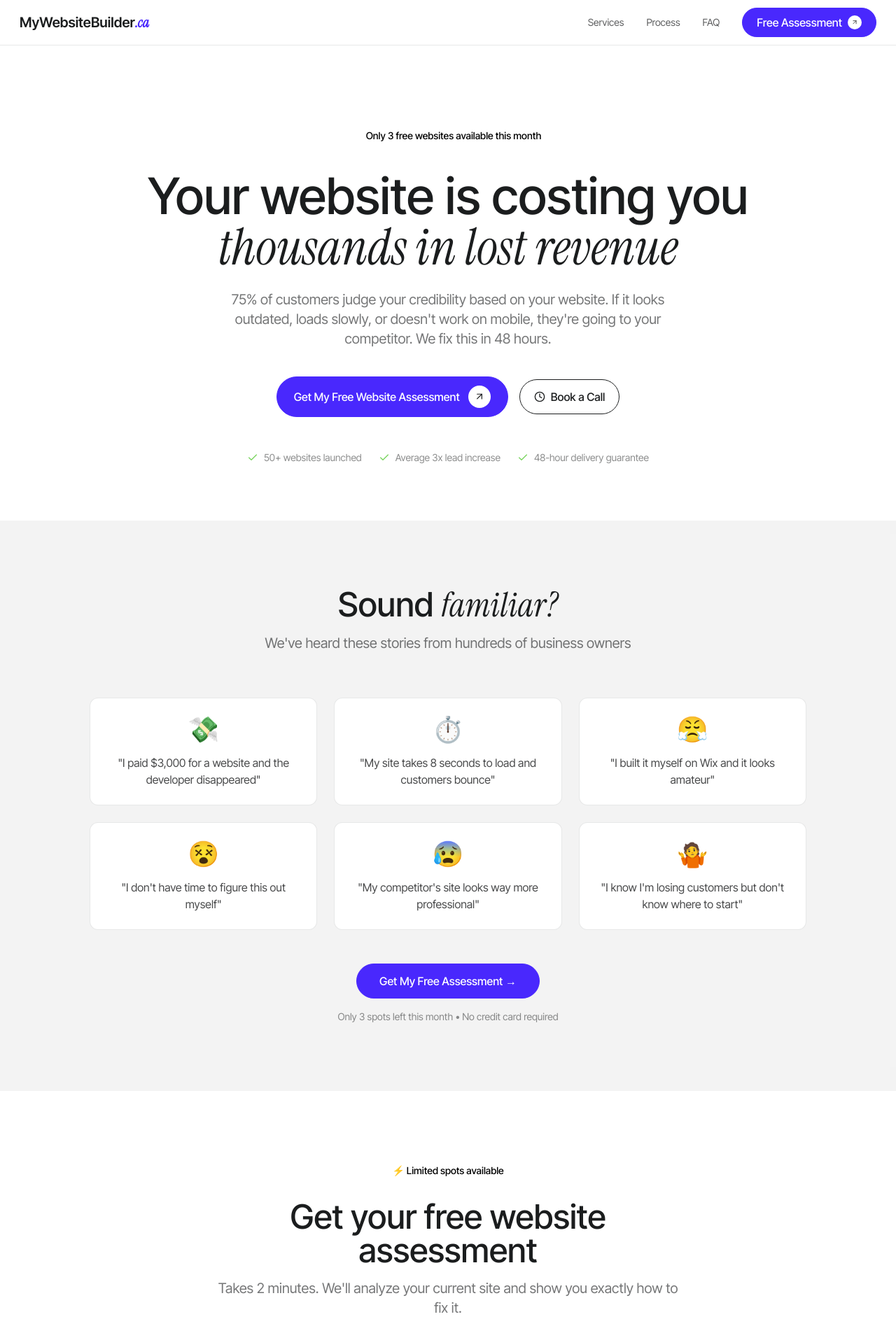
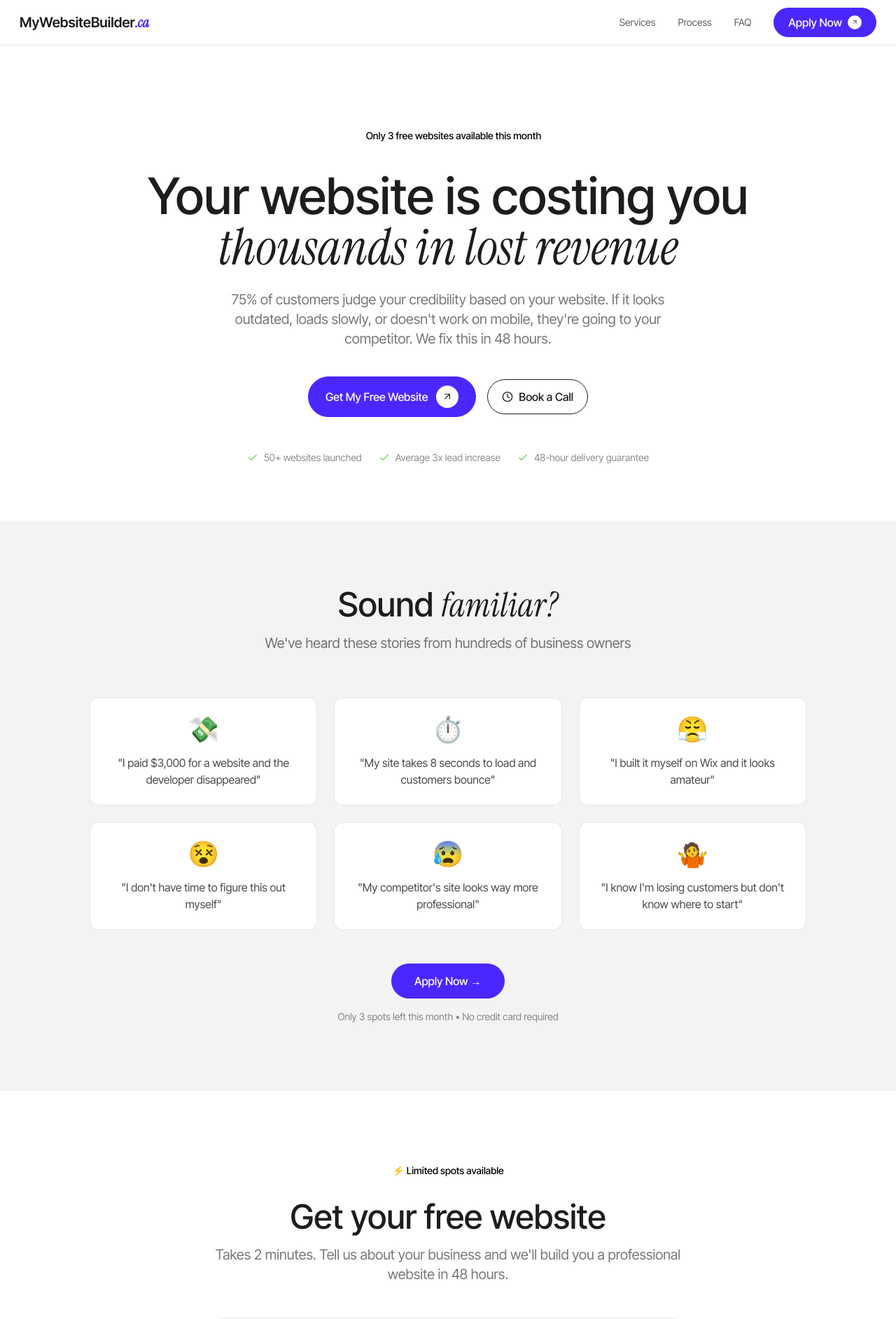
Before and after one commit to ShivamJoshii/mywebsitebuilder-ca, a Next.js app: page / in a window 1280 px wide. Shown: the top 1885 px of the page at 70% size. Built offline with nearby package versions, Linux system fonts and the light colour scheme.

Commit message:
Remove assessment language, simplify to Apply Now

```diff
--- a/src/app/page.tsx
+++ b/src/app/page.tsx
@@ -159,7 +159,7 @@ export default function Home() {
                 href="#quick-form"
                 className="group bg-purple_blue text-white font-medium flex items-center gap-2 py-2 px-5 rounded-full border border-purple_blue transition-all hover:bg-transparent hover:text-purple_blue"
               >
-                Free Assessment
+                Apply Now
                 <svg width="20" height="20" viewBox="0 0 40 40" fill="none" className="transform transition-transform group-hover:rotate-45">
                   <rect width="40" height="40" rx="20" className="fill-white group-hover:fill-purple_blue transition-colors"/>
                   <path d="M15.832 15.3334H24.1654V23.6667" stroke="#1B1D1E" strokeWidth="1.5" strokeLinecap="round" strokeLinejoin="round"/>
@@ -192,7 +192,7 @@ export default function Home() {
                 FAQ
               </Link>
               <Link href="#quick-form" className="block text-purple_blue font-medium" onClick={() => setMobileMenu(false)}>
-                Free Assessment →
+                Apply Now →
               </Link>
             </div>
           </div>
@@ -233,11 +233,11 @@ export default function Home() {
             {/* CTA Buttons */}
             <motion.div variants={fadeInUp} className="flex flex-col sm:flex-row items-center justify-center gap-4">
               <Link
-                href="/apply"
+                href="#quick-form"
                 className="group bg-purple_blue text-white font-medium flex items-center gap-3 py-3 px-6 rounded-full border border-purple_blue transition-all hover:bg-transparent hover:text-purple_blue"
               >
                 <span className="transform transition-transform group-hover:translate-x-1">
-                  Get My Free Website Assessment
+                  Get My Free Website
                 </span>
                 <svg width="32" height="32" viewBox="0 0 40 40" fill="none" className="transform transition-transform group-hover:rotate-45">
                   <rect width="40" height="40" rx="20" className="fill-white group-hover:fill-purple_blue transition-colors"/>
@@ -315,10 +315,10 @@ export default function Home() {
 
           <div className="text-center mt-12">
             <Link
-              href="/apply"
+              href="#quick-form"
               className="group inline-flex items-center gap-3 bg-purple_blue text-white font-medium py-3 px-8 rounded-full border border-purple_blue transition-all hover:bg-transparent hover:text-purple_blue"
             >
-              Get My Free Assessment →
+              Apply Now →
             </Link>
             <p className="text-sm text-dark_black/50 dark:text-white/50 mt-4">
               Only 3 spots left this month • No credit card required
@@ -341,10 +341,10 @@ export default function Home() {
                 ⚡ Limited spots available
               </span>
               <h2 className="font-medium mb-4">
-                Get your free website assessment
+                Get your free website
               </h2>
               <p className="text-xl text-dark_black/60 dark:text-white/60">
-                Takes 2 minutes. We'll analyze your current site and show you exactly how to fix it.
+                Takes 2 minutes. Tell us about your business and we'll build you a professional website in 48 hours.
               </p>
             </motion.div>
 
@@ -426,7 +426,7 @@ export default function Home() {
                   type="submit"
                   className="w-full bg-purple_blue text-white font-medium py-4 rounded-lg hover:bg-purple_blue/90 transition-colors flex items-center justify-center gap-2"
                 >
-                  Get My Free Assessment
+                  Apply Now
                   <ArrowRight className="w-5 h-5" />
                 </button>
 
```
